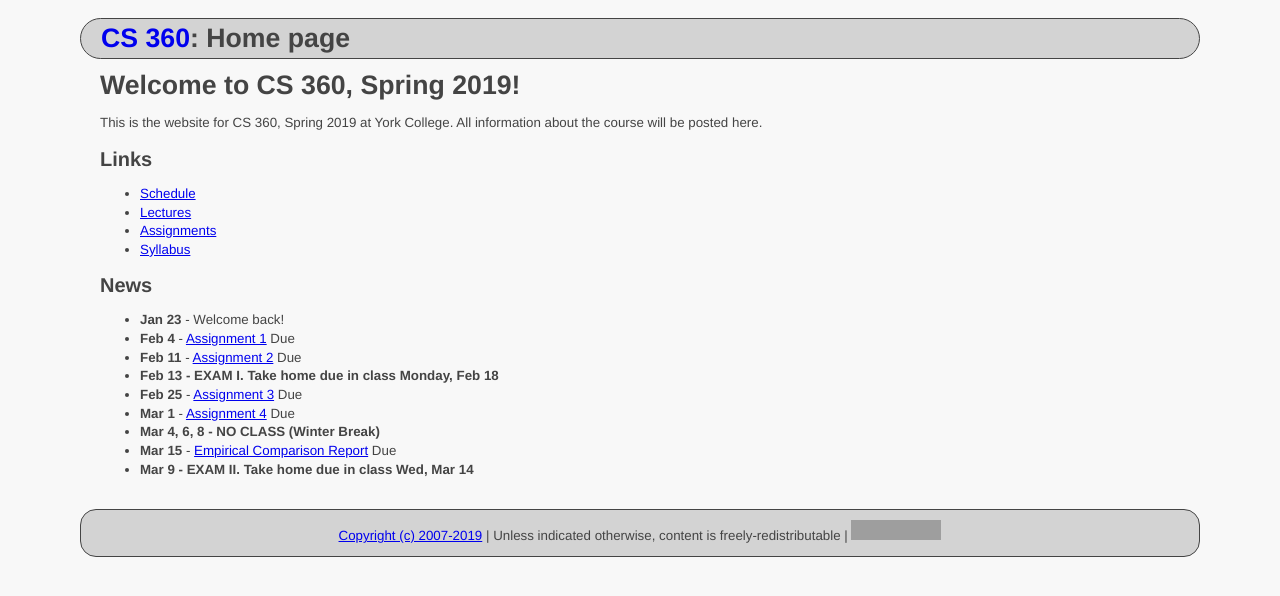
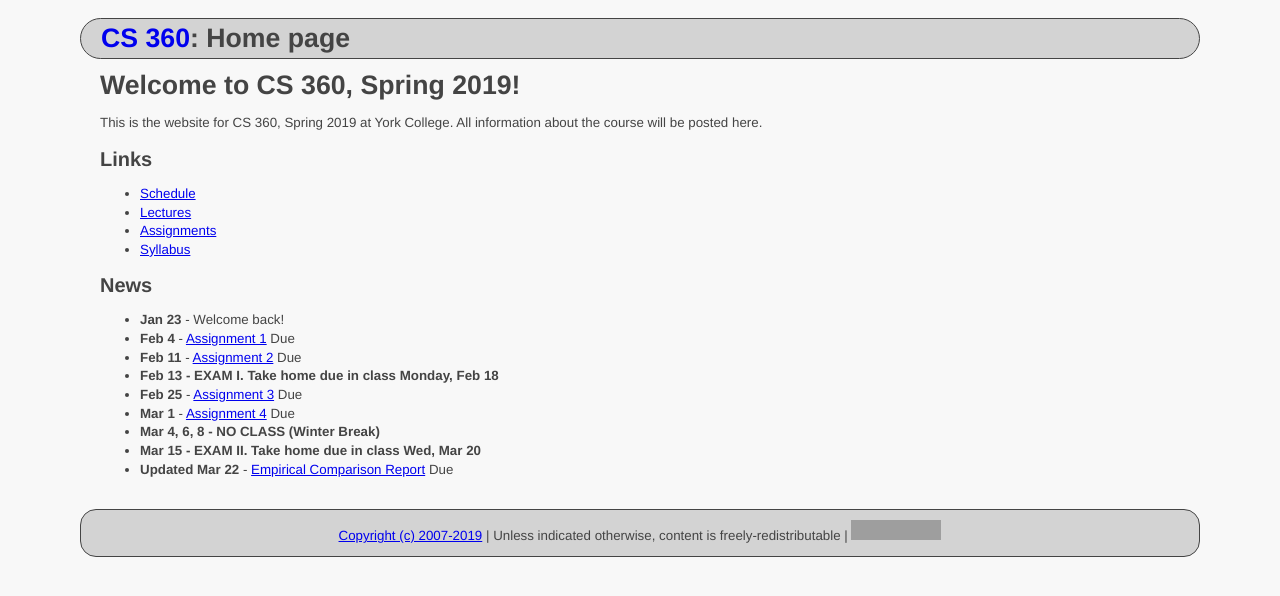
Before and after one commit to ycpcs/cs360-spring2019, a Jekyll site: the page built from index.md, in a window 1280 px wide. Shown: the top 596 px of the page. Built offline with Jekyll 4.4.1, drawn with Linux system fonts in a browser that asks for light colours; grey boxes are pictures that could not be loaded.

Commit message:
update comparison report date
update comparison report date

```diff
--- a/index.md
+++ b/index.md
@@ -24,8 +24,8 @@ All information about the course will be posted here.
 * **Feb 25** - [Assignment 3](assign/assign03.html) Due
 * **Mar 1** - [Assignment 4](assign/assign04.html) Due
 * **Mar 4, 6, 8 - NO CLASS (Winter Break)**
-* **Mar 15** - [Empirical Comparison Report](assign/emp_comp.html) Due
-* **Mar 9 - EXAM II. Take home due in class Wed, Mar 14**
+* **Mar 15 - EXAM II. Take home due in class Wed, Mar 20**
+* **Updated Mar 22** - [Empirical Comparison Report](assign/emp_comp.html) Due
 
 <!--
 * **Jan 29** - Assignment 1 Due
```
Also changed, not shown: assign/emp_comp.md (+1 -1 lines), assign/index.md (+1 -1 lines), schedule/index.md (+2 -1 lines).
